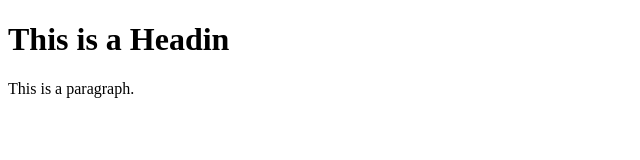
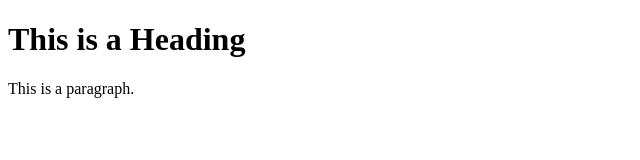
Before and after one commit to pablotgit/pablotgit.github.io, a plain HTML site: page docs/index.html in a window 1280 px wide. Shown: the full height of the page, 0-640 px from the left. Drawn offline with Linux system fonts and the light colour scheme.

Commit message:
Se le agrega la g al ultimo a Headin

```diff
--- a/docs/index.html
+++ b/docs/index.html
@@ -6,7 +6,7 @@
 </head>
 <body>
 
-    <h1>This is a Headin</h1>
+    <h1>This is a Heading</h1>
     <p>This is a paragraph.</p>
 
 </body>
```
